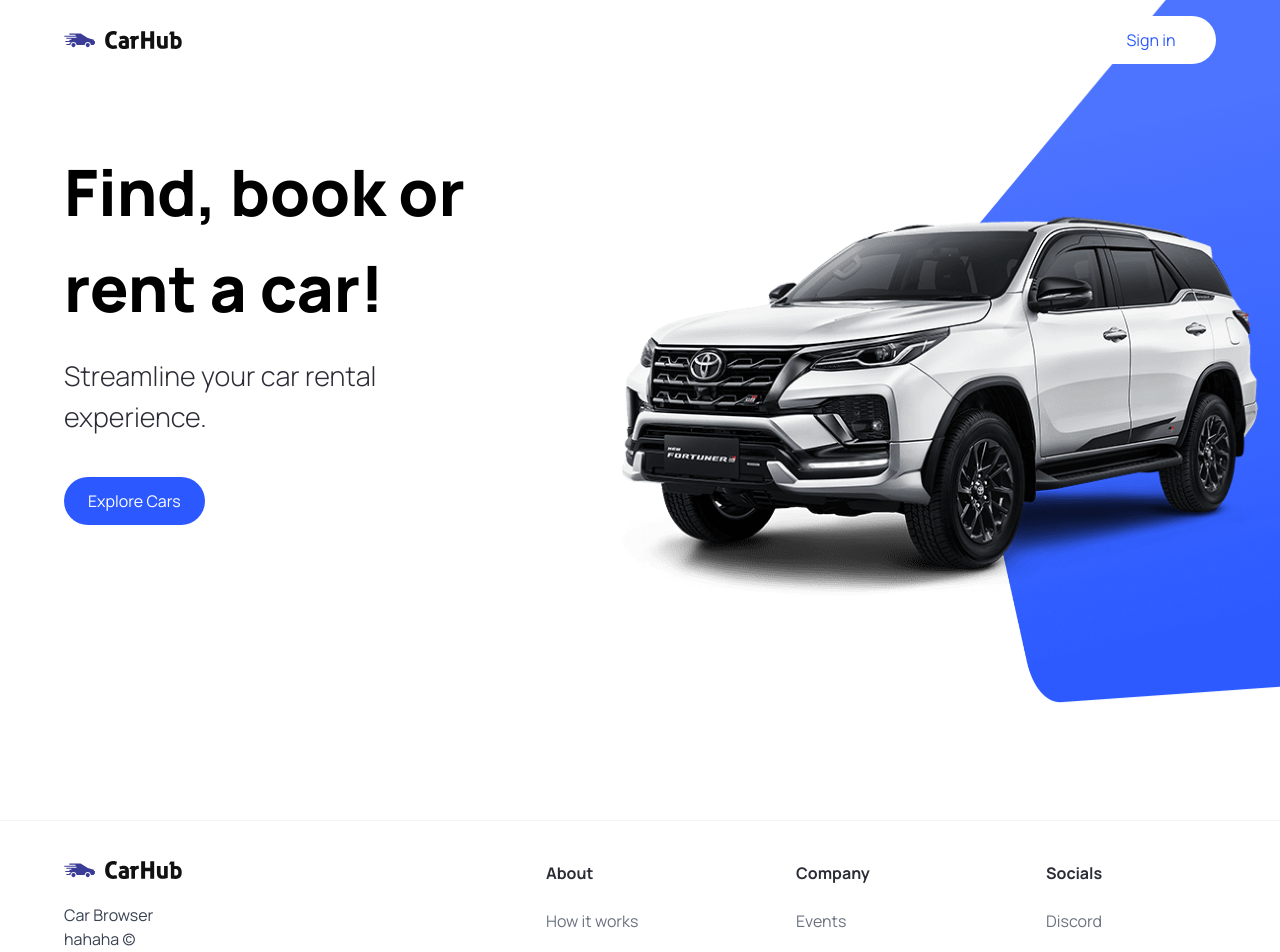
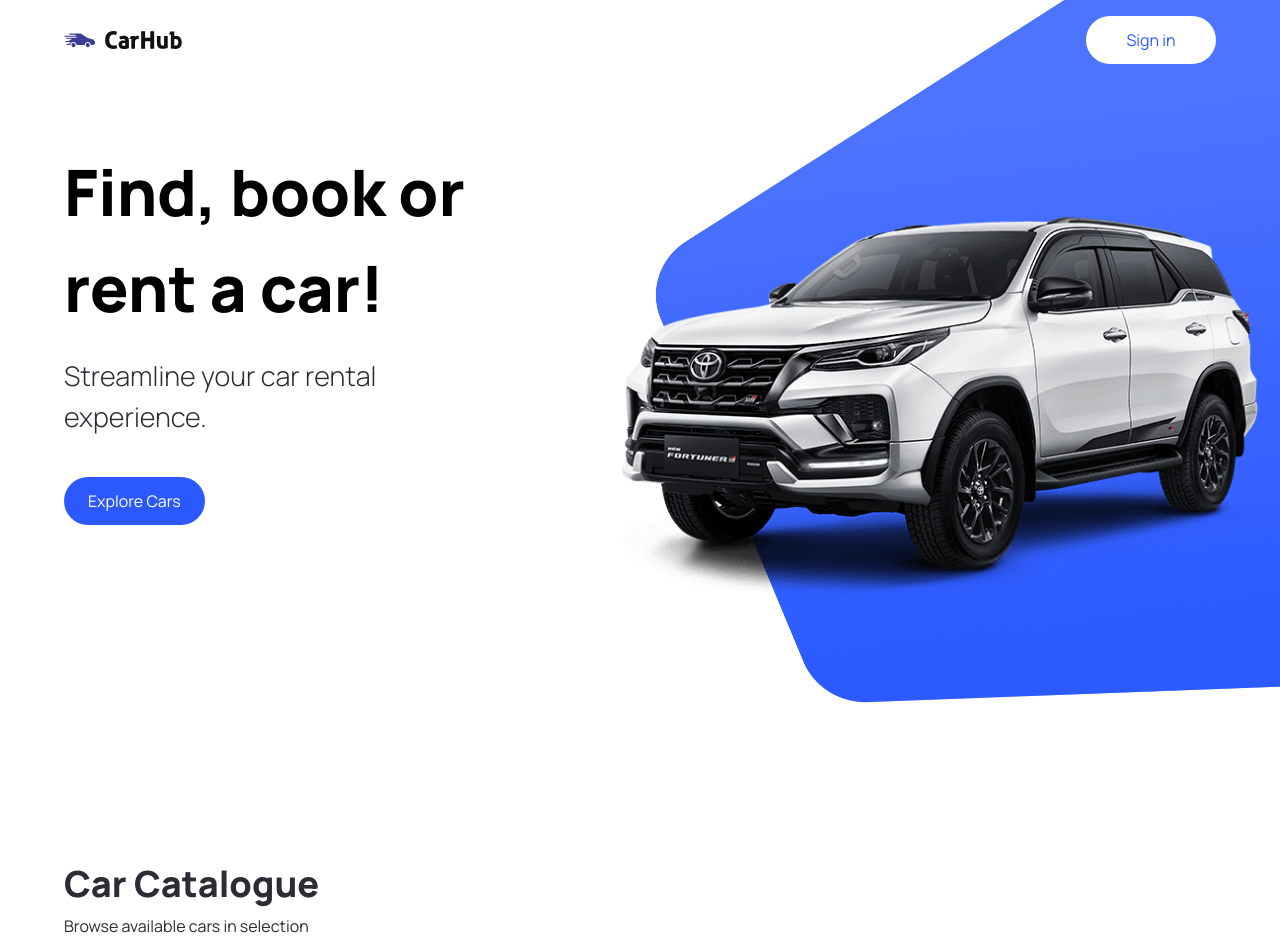
Before and after one commit to BorisKlco/nextjs.car-browser, a Next.js app: page / in a window 1280 px wide. Shown: the top 952 px of the page. Built offline with nearby package versions, Linux system fonts and the light colour scheme.

Commit message:
car Catalogue

```diff
--- a/app/page.tsx
+++ b/app/page.tsx
@@ -1,9 +1,24 @@
-import { Hero } from "@/components";
+import { Hero, SearchBar, CustomFilter } from "@/components";
 
 export default function Home() {
   return (
     <main className="overflow-hidden">
       <Hero />
+
+      <div className="mt-12 padding-x padding-y max-width" id="discover">
+        <div className="home__text-container">
+          <h1 className="text-4xl font-extrabold">Car Catalogue</h1>
+          <p>Browse available cars in selection</p>
+        </div>
+
+        <div className="home__filters">
+          <SearchBar />
+          <div className="home__filter-container">
+            <CustomFilter title="fuel" />
+            <CustomFilter title="year" />
+          </div>
+        </div>
+      </div>
     </main>
   );
 }
--- /dev/null
+++ b/components/CustomFilter.tsx
@@ -0,0 +1,7 @@
+import { CustomFilterProps } from "@/types";
+
+const CustomFilter = ({ title }: CustomFilterProps) => {
+  return "";
+};
+
+export default CustomFilter;
--- a/components/Hero.tsx
+++ b/components/Hero.tsx
@@ -20,8 +20,8 @@
       <div className="hero__image-container">
         <div className="hero__image">
           <Image src="/hero.png" alt="hero" fill className="object-contain" />
-          <div className="hero__image-overlay"></div>
         </div>
+        <div className="hero__image-overlay"></div>
       </div>
     </div>
   );
--- /dev/null
+++ b/components/SearchBar.tsx
@@ -0,0 +1,5 @@
+const SearchBar = () => {
+  return "";
+};
+
+export default SearchBar;
--- a/components/index.ts
+++ b/components/index.ts
@@ -1,6 +1,8 @@
 import CustomButton from "./CustomButton";
+import CustomFilter from "./CustomFilter";
 import Footer from "./Footer";
 import Hero from "./Hero";
 import Navbar from "./Navbar";
+import SearchBar from "./SearchBar";
 
-export { CustomButton, Footer, Hero, Navbar };
+export { CustomButton, Footer, Hero, Navbar, SearchBar, CustomFilter };
--- a/types/index.ts
+++ b/types/index.ts
@@ -6,3 +6,7 @@
   containerStyles?: string;
   handleClick?: MouseEventHandler<HTMLButtonElement>;
 }
+
+export interface CustomFilterProps {
+  title: string;
+}
```
